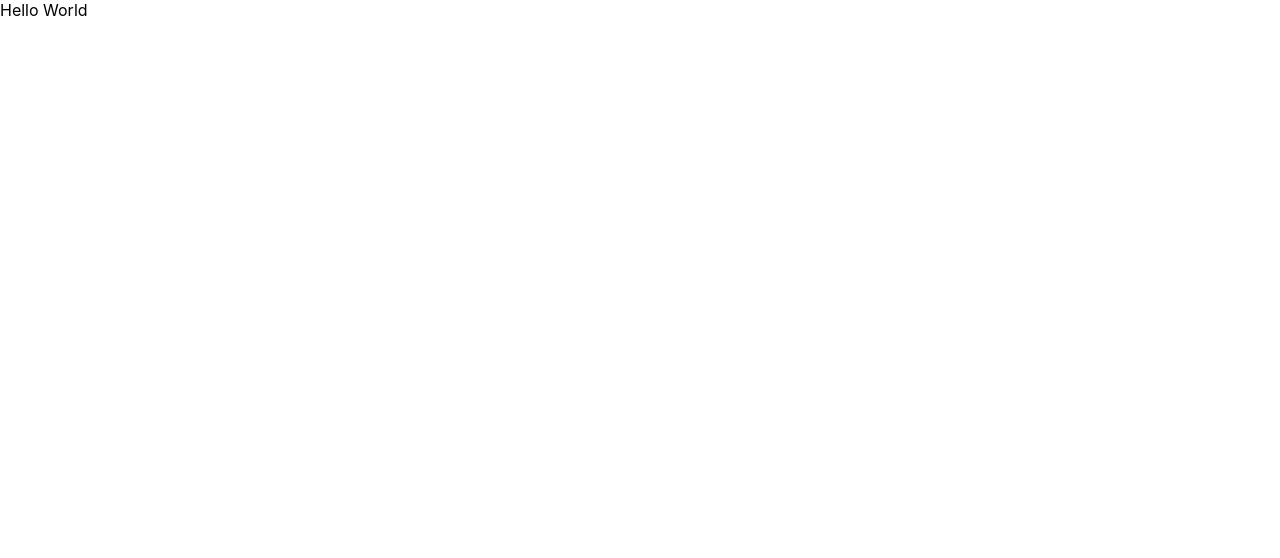
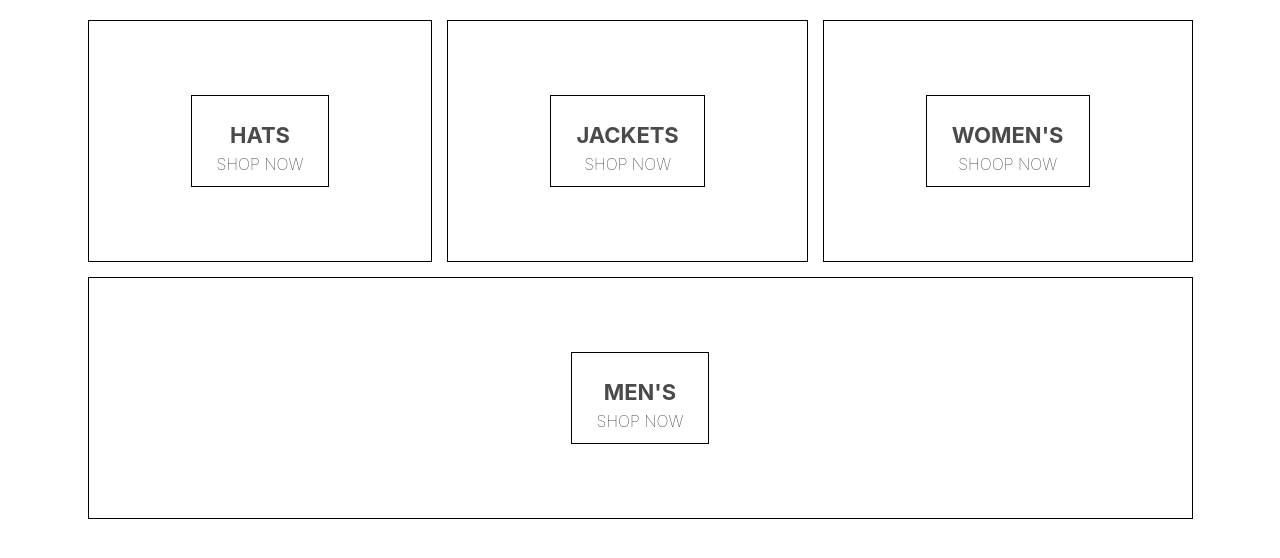
Before and after one commit to josephkem/Commerce-Clothing, a React (Create React App) app: page / in a window 1280 px wide. Shown: the top 558 px of the page. Built offline with nearby package versions, Linux system fonts and the light colour scheme.

Commit message:
Created template for homepage and added sass styling

```diff
--- a/package.json
+++ b/package.json
@@ -6,9 +6,11 @@
     "@testing-library/jest-dom": "^5.11.4",
     "@testing-library/react": "^11.1.0",
     "@testing-library/user-event": "^12.1.10",
+    "nodemon": "^2.0.12",
     "react": "^17.0.2",
     "react-dom": "^17.0.2",
     "react-scripts": "4.0.3",
+    "sass": "^1.39.0",
     "web-vitals": "^1.0.1"
   },
   "scripts": {
--- a/src/App.js
+++ b/src/App.js
@@ -1,10 +1,10 @@
-import logo from "./logo.svg";
 import "./App.css";
+import Home from "./Home";
 
 function App() {
   return (
     <div className="App">
-      <div className="header">Hello World</div>
+      <Home />
     </div>
   );
 }
--- /dev/null
+++ b/src/Home.js
@@ -0,0 +1,40 @@
+import React from "react";
+import "./home.styles.scss";
+
+export const Home = () => {
+  return (
+    <div className="homepage">
+      <div className="directory-menu">
+        <div className="menu-item">
+          <div className="content">
+            <h1 className="title">HATS</h1>
+            <span className="subtitle">SHOP NOW</span>
+          </div>
+        </div>
+
+        <div className="menu-item">
+          <div className="content">
+            <h1 className="title">JACKETS</h1>
+            <span className="subtitle">SHOP NOW</span>
+          </div>
+        </div>
+
+        <div className="menu-item">
+          <div className="content">
+            <h1 className="title"> WOMEN'S</h1>
+            <span className="subtitle">SHOOP NOW</span>
+          </div>
+        </div>
+
+        <div className="menu-item">
+          <div className="content">
+            <h1 className="title"> MEN'S</h1>
+            <span className="subtitle">SHOP NOW</span>
+          </div>
+        </div>
+      </div>
+    </div>
+  );
+};
+
+export default Home;
--- /dev/null
+++ b/src/home.styles.scss
@@ -0,0 +1,54 @@
+.homepage {
+  display: flex;
+  flex-direction: column;
+  align-items: center;
+  padding: 20px 80px;
+}
+
+.directory-menu {
+  width: 100%;
+  display: flex;
+  flex-wrap: wrap;
+  justify-content: space-between;
+}
+
+.menu-item {
+  min-width: 30%;
+  height: 240px;
+  flex: 1 1 auto;
+  display: flex;
+  align-items: center;
+  justify-content: center;
+  border: 1px solid black;
+  margin: 0 7.5px 15px;
+
+  &:first-child {
+    margin-right: 7.5px;
+  }
+
+  &:last-child {
+    margin-left: 7.5px;
+  }
+
+  .content {
+    height: 90px;
+    padding: 0 25px;
+    display: flex;
+    flex-direction: column;
+    align-items: center;
+    justify-content: center;
+    border: 1px solid black;
+
+    .title {
+      font-weight: bold;
+      margin-bottom: 6px;
+      font-size: 22px;
+      color: #4a4a4a;
+    }
+
+    .subtitle {
+      font-weight: lighter;
+      font-size: 16px;
+    }
+  }
+}
--- a/src/index.js
+++ b/src/index.js
@@ -2,7 +2,6 @@
 import ReactDOM from "react-dom";
 import "./index.css";
 import App from "./App";
-import reportWebVitals from "./reportWebVitals";
 
 ReactDOM.render(
   <React.StrictMode>
```
Also changed, not shown: 2 other files (tests, documents, lock files or other folders).
